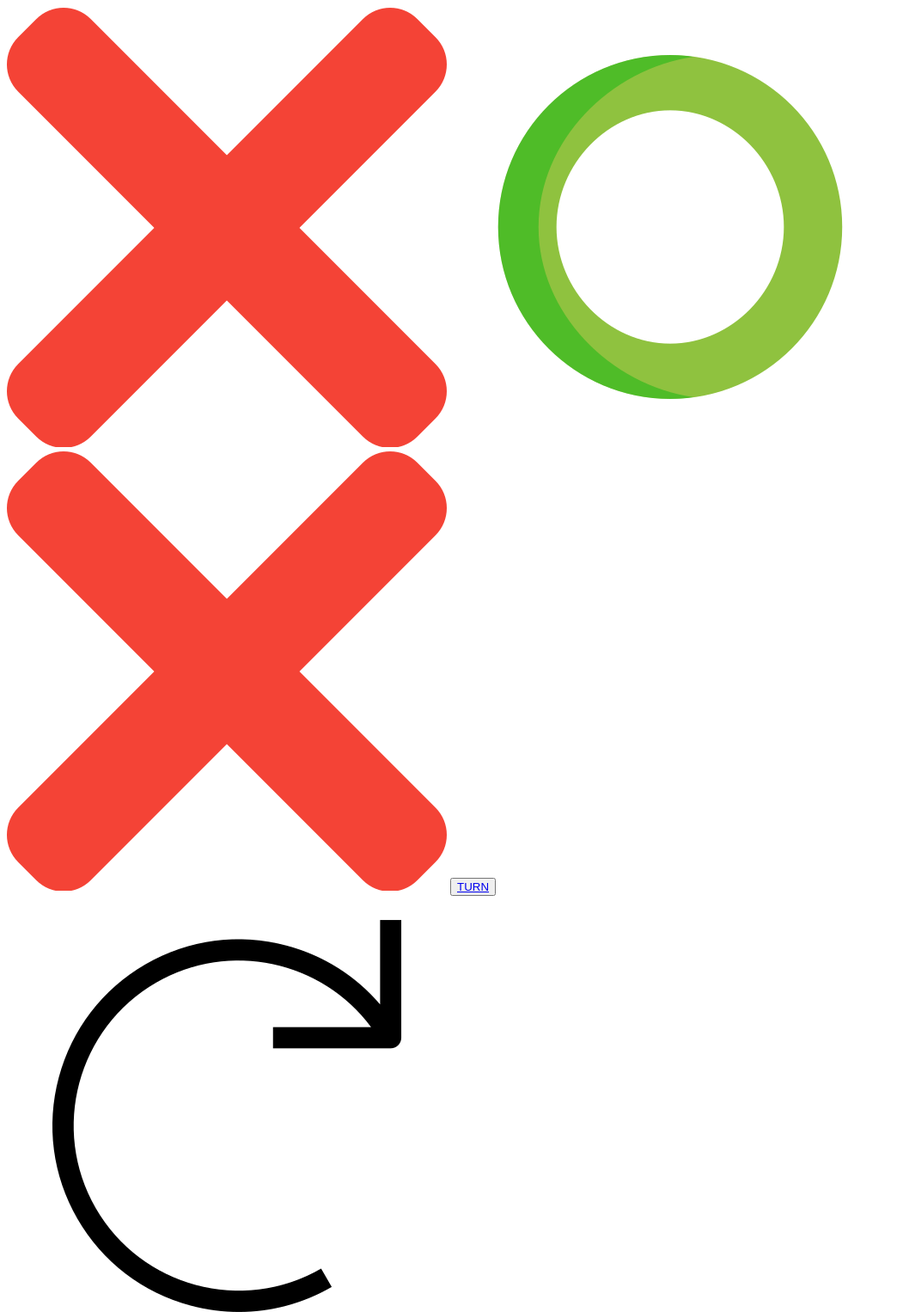
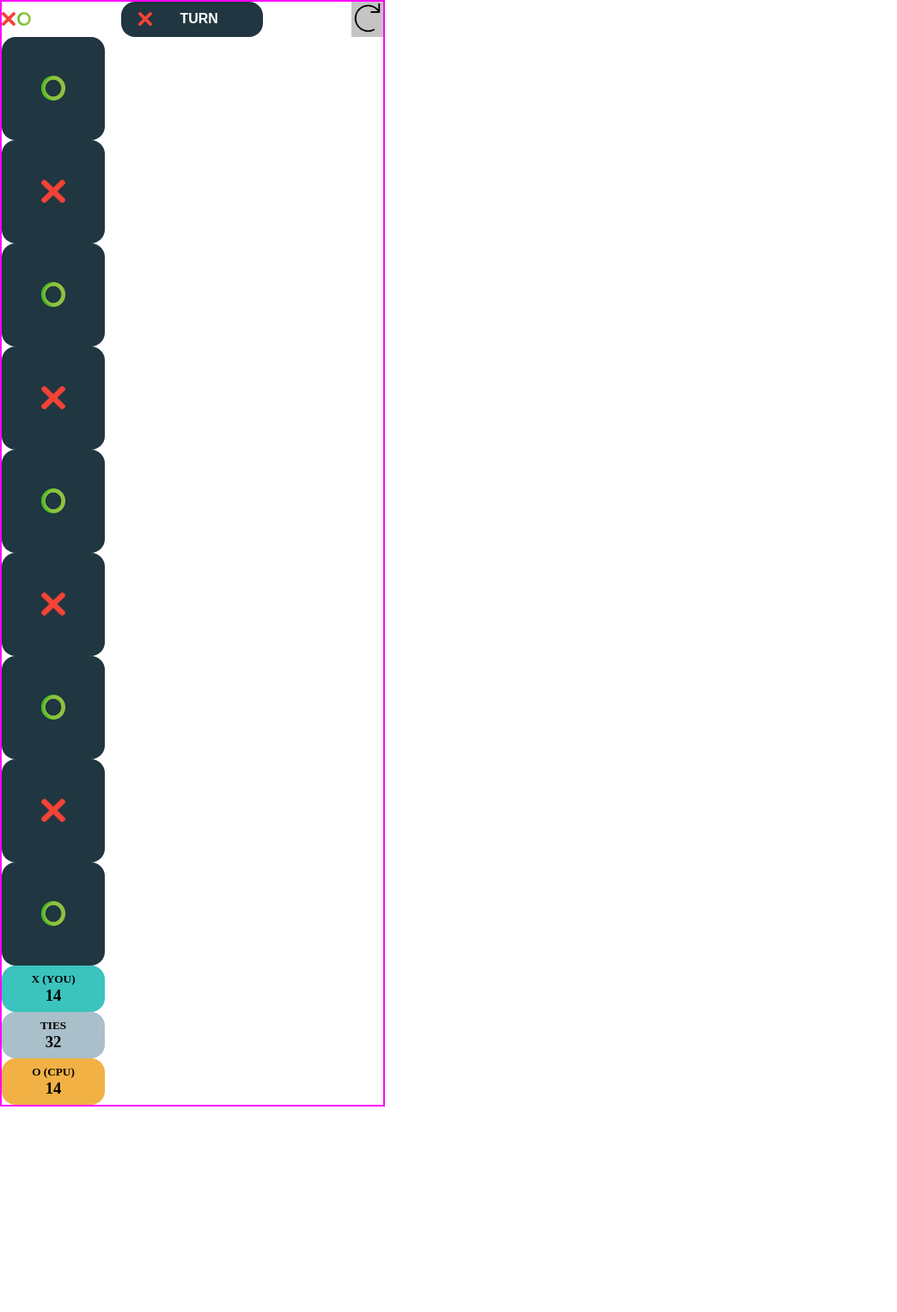
Before and after one commit to DjebrilZidour/TIC-TAC-TOE_X-O-game, a plain HTML site: page index.html in a window 1280 px wide. Shown: the top 1526 px of the page at 86% size, without its empty margins (0-1044 px from the left). After the commit the page ends 1287 px from the top, so only its background shows below. Drawn offline with Linux system fonts and the light colour scheme.

Commit message:
finish style of buttons

```diff
--- a/index.html
+++ b/index.html
@@ -5,50 +5,63 @@
     <meta http-equiv="X-UA-Compatible" content="IE=edge">
     <meta name="viewport" content="width=device-width, initial-scale=1.0">
     <title>Document</title>
+    <link rel="stylesheet" href="./style/style.css">
 </head>
 <body>
-    <section>
-        <div>  <!--  !First section -->
-            <div>
-                <img src="./images/X.png" alt="">
-                <img src="./images/O.png" alt="">
+    <main>
+        <section id="container">
+
+            <div class="flex items-center justify-between">  <!--  !First section -->
+
+                <div id="first">
+                    <img class="header-img-x" src="./images/X.png" alt="">
+                    <img class="header-img-o" src="./images/O.png" alt="">
                 </div>
 
-            <div>
-                <img src="./images/X.png" alt="">
+                <div class="flex items-center" id="center-header">
+                    <img class="header-img-x" src="./images/X.png" alt="">
                     <button><a href="#">TURN</a></button>
                 </div>
 
-            <div>
-                <img src="./images/undo.png" alt="">
+                <div id="undo">
+                    <img class="img-o" src="./images/undo.png" alt="">
                 </div>
 
             </div>
 
             <div>
-            <div><img src="./images/O.png" alt=""></div>
-            <div><img src="./images/X.png" alt=""></div>
-            <div><img src="./images/O.png" alt=""></div>
-            <div><img src="./images/X.png" alt=""></div>
-            <div><img src="./images/O.png" alt=""></div>
-            <div><img src="./images/X.png" alt=""></div>
-            <div><img src="./images/O.png" alt=""></div>
-            <div><img src="./images/X.png" alt=""></div>
-            <div><img src="./images/O.png" alt=""></div>
-            <div>
+
+
+                <div class="play-box"><img class="img-o" src="./images/O.png" alt=""></div>
+                <div class="play-box"><img class="img-x" src="./images/X.png" alt=""></div>
+                <div class="play-box"><img class="img-o" src="./images/O.png" alt=""></div>
+                <div class="play-box"><img class="img-x" src="./images/X.png" alt=""></div>
+                <div class="play-box"><img class="img-o" src="./images/O.png" alt=""></div>
+                <div class="play-box"><img class="img-x" src="./images/X.png" alt=""></div>
+                <div class="play-box"><img class="img-o" src="./images/O.png" alt=""></div>
+                <div class="play-box"><img class="img-x" src="./images/X.png" alt=""></div>
+                <div class="play-box"><img class="img-o" src="./images/O.png" alt=""></div>
+
+
+                <div id="first-result" class="result">
                     <h5>X (you)</h5>
-                <h4>14</h4>
+                    <h3>14</h3>
                 </div>
-            <div>
+
+                <div id="second-result" class="result">
                     <h5>Ties</h5>
-                <h4>32</h4>
+                    <h3>32</h3>
                 </div>
-            <div>
+
+                <div id="third-result" class="result">
                     <h5>O (CPU)</h5>
-                <h4>14</h4>
+                    <h3>14</h3>
                 </div>
             </div>
+
+
         </section>
+    </main>
 
 
 </body>
--- a/style/style.css
+++ b/style/style.css
@@ -0,0 +1,105 @@
+*{
+    padding: 0;
+    margin: 0;
+    box-sizing: border-box;
+}
+#first{
+    display: flex;
+    align-items: center;
+}
+.header-img-x{
+    width: 1rem;
+    height: 1rem;
+}
+
+.header-img-o{
+    width: 1.25rem;
+    height: 1.25rem;
+}
+
+.img-o{
+    width: 2.3rem;
+    height: 2.3rem;
+}
+
+.img-x{
+    width: 1.7rem;
+    height: 1.7rem;
+}
+
+
+.flex{
+    display: flex;
+}
+
+.items-center{
+    align-items: center;
+}
+#container{
+    border: magenta 2px solid;
+    width: 35%;
+}
+
+.justify-between{
+    justify-content: space-between;
+}
+
+#center-header{
+    padding: 0.5rem 1.25rem;
+    background-color: rgb(32, 54, 64);
+    border-radius: 1rem;
+
+}
+#center-header button{
+    padding: 0.2rem 1rem;
+    margin: 0 1rem;
+    border: none;
+    background-color: transparent;
+
+}
+#center-header a{
+    font-size: 1rem;
+    font-weight: 800;
+    text-decoration: none;
+    color: white;
+
+}
+
+#undo{
+    background-color: #c4c4c4;
+}
+
+
+.play-box{
+
+    width: 7.5rem;
+    height: 7.5rem;
+    display: grid;
+    place-items: center;
+    background-color: rgb(32, 54, 64);
+    border-radius: 1rem;
+}
+
+.result{
+    padding: 0.5rem 1.2rem;
+
+    width: 7.5rem;
+
+    border-radius: 1rem;
+    text-align: center;
+}
+
+.result h5{
+    text-transform: uppercase;
+}
+
+
+#first-result{
+    background-color: rgb(59, 195, 190);
+}
+#second-result{
+    background-color: rgb(169, 191, 201);
+}
+#third-result{
+    background-color: rgb(241, 177, 69);
+}
```
Lines whose indentation alone changed are shown as unchanged.
